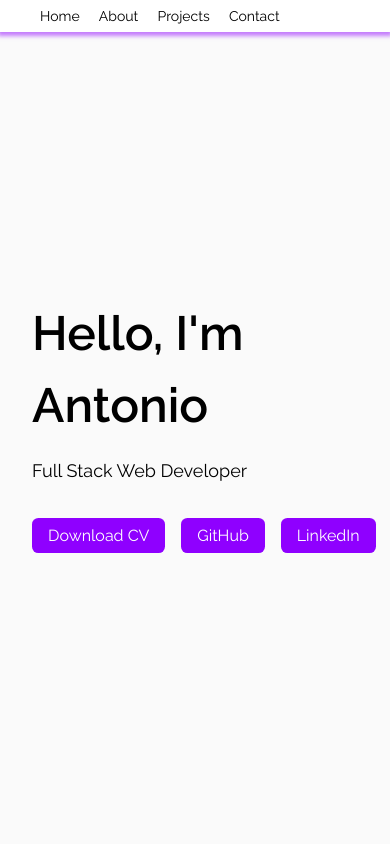
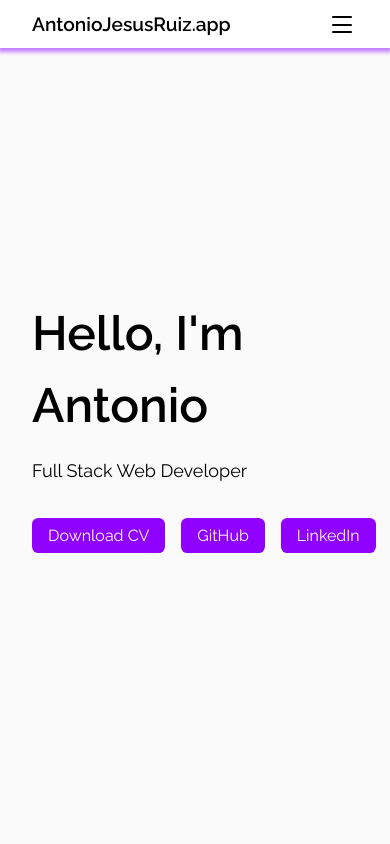
Before and after one commit to AntonioJRuizG/My_Portfolio, a React (Vite) app: page / in a window 390 px wide. Shown: the top 844 px of the page. Built offline with nearby package versions, Linux system fonts and the light colour scheme.

Commit message:
Add responsive navbar

```diff
--- a/src/components/menu/menu.jsx
+++ b/src/components/menu/menu.jsx
@@ -1,4 +1,4 @@
-import React, { useEffect } from 'react';
+import React, { useEffect, useRef } from 'react';
 
 // @ts-ignore
 import styles from './menu.module.scss';
@@ -11,26 +11,46 @@ const menuOptions = [
 ];
 
 export default function NavigationMenu() {
+  const navRef = useRef(null);
+  const closeBtnRef = useRef(null);
+
   function handleClick(event) {
     event.preventDefault();
     const seccionDestino = document.querySelector(
       event.target.getAttribute('href')
     );
     seccionDestino.scrollIntoView({ behavior: 'smooth' });
+    handleMenu();
   }
+
+  const handleMenu = () => {
+    navRef.current.classList.toggle(styles.responsiveNav);
+    closeBtnRef.current.classList.toggle(styles.navOpenBtnAction);
+  };
+
   return (
-    <>
-      <nav className={styles.mainMenu}>
+    <header className={styles.header}>
+      <h1>AntonioJesusRuiz.app</h1>
+      <nav ref={navRef} className={styles.nav}>
         <ul className={styles.mainMenuList}>
           {menuOptions.map((item) => (
             <li key={item.id}>
-              <a href={item.path} className={styles.link} onClick={handleClick}>
+              <a
+                href={item.path}
+                className={styles.mainMenuItem}
+                onClick={handleClick}
+              >
                 {item.label}
               </a>
             </li>
           ))}
         </ul>
       </nav>
-    </>
+      <button ref={closeBtnRef} className={styles.navBtn} onClick={handleMenu}>
+        <span></span>
+        <span></span>
+        <span></span>
+      </button>
+    </header>
   );
 }
--- a/src/components/menu/menu.module.scss
+++ b/src/components/menu/menu.module.scss
@@ -1,15 +1,31 @@
 @import '../../style/variables.scss';
 
-.mainMenu {
-  height: 2rem;
+.header {
+  height: 3rem;
   background-color: white;
   box-shadow: 0px 2px 4px 2px rgba($main_theme_color, 0.5);
   position: fixed;
   width: 100%;
+  min-width: 280px;
   display: flex;
   align-items: center;
-  justify-content: right;
+  justify-content: space-between;
+  padding: 0 2rem;
 
+  h1 {
+    font-family: $font_default;
+    font-size: 1.2rem;
+    font-weight: bold;
+  }
+
+  @media only screen and (max-width: 340px) {
+    h1 {
+      font-size: 1rem;
+    }
+  }
+
+  @media only screen and (min-width: 600px) {
+    .nav {
       .mainMenuList {
         display: flex;
         flex-direction: row;
@@ -17,27 +33,111 @@
         gap: 0.2rem;
         font-family: $font_default;
         font-size: 0.875rem;
+        font-weight: bold;
+      }
+    }
+  }
+}
 
-    margin: 0 2rem 0 2rem;
-
-    .link {
+.mainMenuItem {
   cursor: pointer;
   border-radius: 0.4rem;
-      padding: 0rem 0.5rem 0rem 0.5rem;
+  padding: 0.25rem 0.5rem;
   white-space: nowrap;
   color: black;
 }
-    .link:hover {
+
+.mainMenuItem:hover {
   color: $main_theme_color;
 }
-    .link:active {
+
+.mainMenuItem:active {
   color: white;
   background-color: $main_theme_color;
 }
+
+.navBtn {
+  display: none;
+}
+
+@media only screen and (max-width: 600px) {
+  .nav {
+    position: fixed;
+    top: 0;
+    right: 0;
+    height: 55%;
+    width: 100%;
+    display: flex;
+    justify-content: center;
+    flex-direction: column;
+    align-items: center;
+    gap: 1rem;
+    background-color: white;
+    transition: 0.5s;
+    transform: translateY(-100vh);
+  }
+
+  .mainMenuList {
+    display: grid;
+    flex-direction: column;
+    justify-content: center;
+    align-items: center;
+    gap: 1rem;
+    font-family: $font_default;
+    font-size: 0.875rem;
+    font-weight: bold;
+  }
+
+  .responsiveNav {
+    transform: none;
+  }
+
+  .navBtn {
+    background: transparent;
+    border: none;
+    cursor: pointer;
+    opacity: 1;
+    position: relative;
+    top: 0.2rem;
+    right: 0rem;
+    display: flex;
+    flex-direction: column;
+    width: 2rem;
+    height: 1.5rem;
+    gap: 0.35rem;
+  }
+
+  .navBtn > span {
+    background-color: black;
+    border-radius: 1px;
+    height: 2px;
+    width: 100%;
+    transition: all 0.5s;
+    transform-origin: right;
+  }
+
+  .navOpenBtnAction span:first-child {
+    transform: rotate(-45deg) scale(1.05);
+  }
+
+  .navOpenBtnAction span:nth-child(2) {
+    transform-origin: center;
+    transform: scale(0);
+  }
+
+  .navOpenBtnAction span:last-child {
+    transform: rotate(45deg) scale(1.05);
+  }
+
+  .navBtn span:first-child {
+    transform: 0;
+  }
+
+  .navBtn span:nth-child(2) {
+    transform: 0;
+  }
+
+  .navBtn span:last-child {
+    transform: 0;
   }
 }
-@media (max-width: 500px) {
-  .mainMenu {
-    justify-content: flex-start;
-  }
-}
```
Lines whose indentation alone changed are shown as unchanged.
